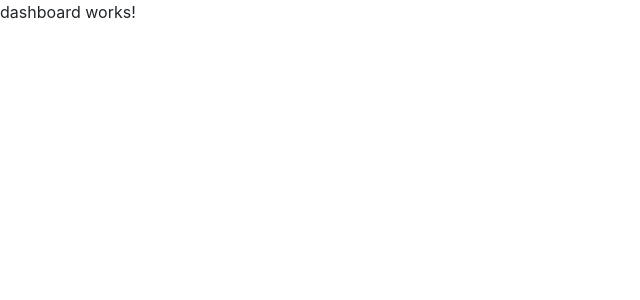
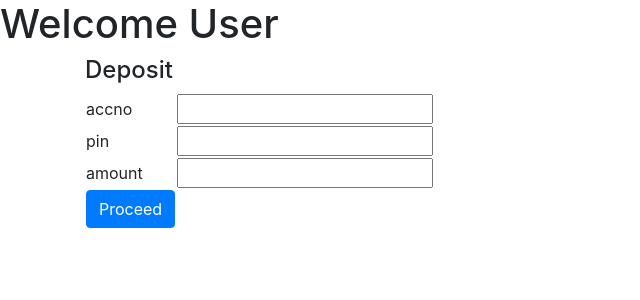
Before and after one commit to femeyrose/bankApp, an Angular app: page /dashboard in a window 1280 px wide. Shown: the top 300 px of the page, without its empty margins (0-640 px from the left). Built offline with nearby package versions, Linux system fonts and the light colour scheme.

Commit message:
routing to dashboard

```diff
--- a/src/app/dashboard/dashboard.component.html
+++ b/src/app/dashboard/dashboard.component.html
@@ -1 +1,32 @@
-<p>dashboard works!</p>
+<h1>Welcome User</h1>
+    <div class="container">
+
+        <div class="row">
+
+            <div class="col">
+                <h4 id="depo">Deposit</h4>
+                <table>
+
+                    <tr>
+                        <td>accno</td>
+                        <td><input (change)="acnoChange($event)" type="text" id="acno"></td>
+                    </tr>
+
+                    <tr>
+                        <td>pin</td>
+                        <td><input (change)="pinChange($event)" type="text" id="pin"></td>
+                    </tr>
+                    <tr>
+                        <td>amount</td>
+                        <td><input (change)="amtChange($event)" type="text" id="amount"></td>
+                    </tr>
+                    <tr>
+                        <td><button type="button" class="btn btn-primary" (click)="deposit()" value="proceed">Proceed</button>
+                        </td></tr>
+
+                </table>
+
+            </div>
+
+        </div>
+    </div>
--- a/src/app/dashboard/dashboard.component.ts
+++ b/src/app/dashboard/dashboard.component.ts
@@ -6,10 +6,50 @@ import { Component, OnInit } from '@angular/core';
   styleUrls: ['./dashboard.component.css']
 })
 export class DashboardComponent implements OnInit {
+  details = {
+    1001: { name: "user1", age: 12, pin: 1001, password: "1234*#%a", balance: 1000 },
+    1002: { name: "user2", age: 12, pin: 1002, password: 1235, balance: 1000 },
+    1003: { name: "user3", age: 12, pin: 1003, password: 1236, balance: 1000 },
+    1004: { name: "user4", age: 12, pin: 1004, password: 1237, balance: 1000 },
+    1005: { name: "user5", age: 12, pin: 1005, password: 1238, balance: 1000 },
+
+  }
+  acno = ""
+  pin = ""
+  amt = ""
+
+
 
   constructor() { }
 
-  ngOnInit(): void {
+  acnoChange(event) {
+    this.acno = event.target.value;
+  }
+  pinChange(event) {
+    this.pin = event.target.value;
+  }
+  amtChange(event) {
+    this.amt = event.target.value;
+  }
+
+  ngOnInit(): void { }
+
+
+  deposit() {
+    var pinnum = this.pin
+    var amt2 = Number(this.amt)
+    var acno2 = this.acno
+    let data = this.details
+
+    if (acno2 in data) {
+      var pin1 = data[acno2].pin
+      if (pinnum == pin1) {
+        data[acno2].balance += amt2
+        alert("credicted")
+        alert(data[acno2].balance)
+
+      }
+    }
   }
 
 }
--- a/src/app/login/login.component.html
+++ b/src/app/login/login.component.html
@@ -11,6 +11,7 @@
                     <label for="accno">Account Number</label>
                     <!-- this method is event binding -->
                     <!-- <input  (change)="acnoChange($event)" type="text" class="form-control" id="accno"> -->
+
                     <!-- this method is template referencing -->
                     <!-- <input  #acno type="text" class="form-control" id="accno"> -->
 
@@ -24,13 +25,19 @@
                 <div class="form-group">
                     <label for="pwd">Password</label>
                     <!-- <input (change)="pwdChange($event)" type="password" class="form-control" id="pwd"> -->
+
                     <!-- <input  #pwd type="password" class="form-control" id="pwd"> -->
+
                     <input [(ngModel)]="pwd" name="pwd" type="password" class="form-control" id="pwd">
                 </div>
 
                 <!-- <button type="button" class="btn btn-primary" (click)="login()">Submit</button> -->
+
                   <button type="button" class="btn btn-primary" (click)="login()">Submit</button>
 
+                  <!-- to give link to navigate to the dashboard ortherwise we can import router and use navigaeByUrl-->
+
+                  <a routerLink="dashboard">Dashboard</a>
             </div>
 
         </div>
--- a/src/app/login/login.component.ts
+++ b/src/app/login/login.component.ts
@@ -1,4 +1,5 @@
 import { Component, OnInit } from '@angular/core';
+import { Router } from '@angular/router'; //router should be import from the angular core to redirect to the page
 
 @Component({
   selector: 'app-login',
@@ -14,12 +15,13 @@ export class LoginComponent implements OnInit {
     1005: { name: "user5", age: 12, pin: 1005, password: 1238, balance: 1000 },
 
   }
-acno="1234" //this name should be same in name given for the ngModel in the html
+acno="" //this name should be same in name given for the ngModel in the html
 pwd="" //whenever the ngModel=acno value changes, this will reflect in these variables
   //any changes in ts/html files will affect the other, that is called two way data binding
   //eg:if acno="1234" given here , in browser this value appear automatically when it runs
 
-constructor() { }
+//dependancy injection:
+  constructor(private router:Router) { } //first name is name the name we given , second router is imported
 
   //the below method is event binding
   acnoChange(event){
@@ -42,7 +44,9 @@ constructor() { }
     if (acno in data) {
       if (pass == data[acno].password) {
         alert("successfull login")
-        window.location.href = "user1.html"
+       // window.location.href = "user1.html"
+       //to navigate to the page
+       this.router.navigateByUrl("dashboard")
       }
       else {
         alert("incorrect login")
```
